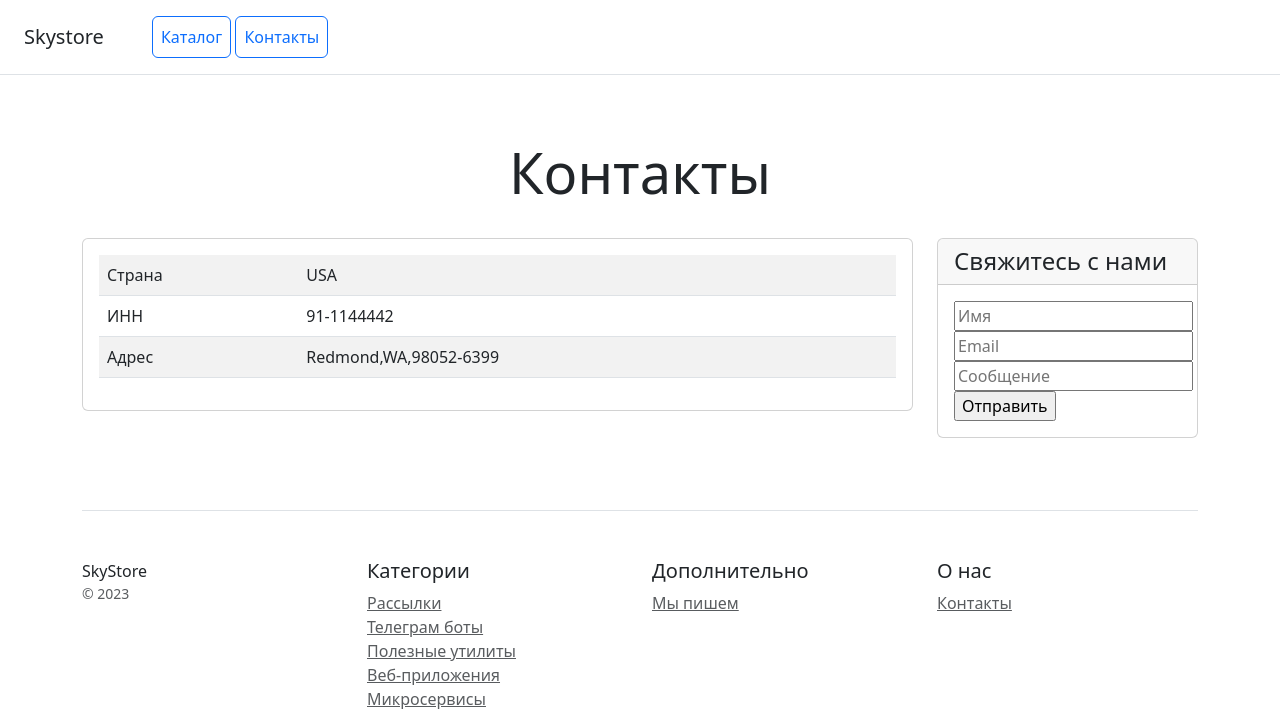
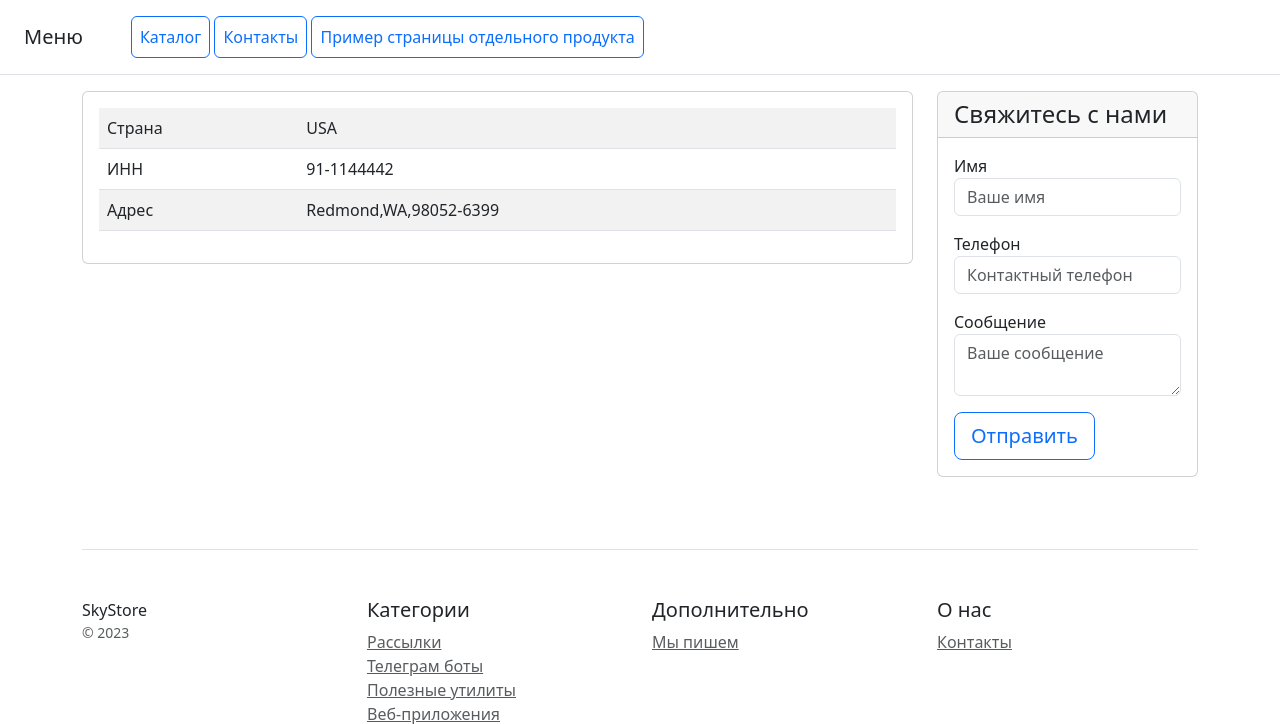
Before and after one commit to ppolindrom/web_hw2, a Django app: page /contacts/ in a window 1280 px wide. Shown: the top 724 px of the page. Run offline with Django 4.2, Linux system fonts and the light colour scheme; parts of the project's set-up code (start-up, migrations or seed data) failed here and were passed over; some libraries are stand-ins or nearby versions.

Commit message:
add new change

```diff
--- a/catalog/templates/catalog/home.html
+++ b/catalog/templates/catalog/base.html
@@ -1,46 +1,33 @@
-<!doctype html>
+{% load static %}
+
+<!DOCTYPE html>
 <html lang="en">
 <head>
     <meta charset="utf-8">
     <meta name="viewport" content="width=device-width, initial-scale=1">
     <title>Skystore</title>
-    <link href="/static/css/bootstrap.min.css" rel="stylesheet">
+
+    <!--bootstrap-->
+    <link href="{% static 'css/bootstrap.min.css' %}" rel="stylesheet">
+
 </head>
 <body>
+<header>
 <div class="d-flex flex-column flex-md-row align-items-center p-3 px-md-4 mb-3 bg-white border-bottom box-shadow">
-    <h5 class="my-0 mr-md-auto font-weight-normal">Skystore</h5>
+    <h5 class="my-0 mr-md-auto font-weight-normal">Меню</h5>
     <nav class="ms-5">
         <a class="p-2 btn btn-outline-primary" href="/">Каталог</a>
         <a class="p-2 btn btn-outline-primary" href="/contacts/">Контакты</a>
+        <a class="p-2 btn btn-outline-primary" href="/product/">Пример страницы отдельного продукта</a>
     </nav>
 </div>
+</header>
+<div class="container">
 
-<div class="pricing-header px-3 py-3 pt-md-5 pb-md-4 mx-auto text-center">
-    <h1 class="display-4">Skystore</h1>
-    <p class="lead">Skystore - это отличный вариант хранения ваших плагинов и примеров кода, который вы бы хотели
-        продать</p>
-</div>
+{% block content%}
 
-<div class="container">
-    <div class="row text-center">
-        <div class="col-3">
-            <div class="card mb-4 box-shadow">
-                <div class="card-header">
-                    <h4 class="my-0 font-weight-normal">Удобный сервис рассылок</h4>
-                </div>
-                <div class="card-body">
-                    <h1 class="card-title pricing-card-title">$ 140</h1>
-                    <ul class="list-unstyled mt-3 mb-4 text-start m-3">
-                        <li>- Неограниченная лицензия</li>
-                        <li>- Поддержка</li>
-                        <li>- Установка на сервер</li>
-                        <li>- Получение обновлений</li>
-                    </ul>
-                    <button type="button" class="btn btn-lg btn-block btn-outline-primary">Купить</button>
-                </div>
-            </div>
-        </div>
-    </div>
+
+{% endblock %}
 
     <footer class="pt-4 my-md-5 pt-md-5 border-top">
         <div class="row">
--- a/catalog/templates/catalog/contacts.html
+++ b/catalog/templates/catalog/contacts.html
@@ -1,25 +1,6 @@
-<!doctype html>
-<html lang="en">
-<head>
-    <meta charset="utf-8">
-    <meta name="viewport" content="width=device-width, initial-scale=1">
-    <title>Skystore</title>
-    <link href="/static/css/bootstrap.min.css" rel="stylesheet">
-</head>
-<body>
-<div class="d-flex flex-column flex-md-row align-items-center p-3 px-md-4 mb-3 bg-white border-bottom box-shadow">
-    <h5 class="my-0 mr-md-auto font-weight-normal">Skystore</h5>
-    <nav class="ms-5">
-        <a class="p-2 btn btn-outline-primary" href="/">Каталог</a>
-        <a class="p-2 btn btn-outline-primary" href="/contacts/">Контакты</a>
-    </nav>
-</div>
+{% extends 'catalog/base.html' %}
 
-<div class="pricing-header px-3 py-3 pt-md-5 pb-md-4 mx-auto text-center">
-    <h1 class="display-4">Контакты</h1>
-</div>
-
-<div class="container">
+    {% block content%}
     <div class="row text-start">
         <div class="col-lg-9 col-md-6 col-sm-12">
             <div class="card mb-4 box-shadow">
@@ -47,51 +28,25 @@
                     <h4 class="my-0 font-weight-normal">Свяжитесь с нами</h4>
                 </div>
                 <div class="card-body">
-                    <form method="post">
+                    <form method="post" action="" class="form-floating">
                         {% csrf_token %}
-                        <input type="text" name="name" placeholder="Имя" /><br>
-                        <input type="email" name="email" placeholder="Email" /><br>
-                        <input name="message" placeholder="Сообщение"><br>
-                        <input type="submit" value="Отправить" />
+                        <div class="mb-3">
+                            <label for="name">Имя</label>
+                            <input type="text" name="name" class="form-control" id="name" placeholder="Ваше имя" required>
+                        </div>
+                        <div class="mb-3">
+                            <label for="phone">Телефон</label>
+                            <input type="text" name="phone" class="form-control" id="phone" placeholder="Контактный телефон" required>
+                        </div>
+                        <div class="mb-3">
+                            <label for="message">Сообщение</label>
+                            <textarea type="text" name="message" class="form-control" id="message" placeholder="Ваше сообщение" required></textarea>
+                        </div>
 
+                    <button type="submit" class="btn btn-lg btn-block btn-outline-primary">Отправить</button>
                     </form>
                 </div>
             </div>
         </div>
     </div>
-
-    <footer class="pt-4 my-md-5 pt-md-5 border-top">
-        <div class="row">
-            <div class="col-12 col-md">
-                SkyStore
-                <small class="d-block mb-3 text-muted">&copy; 2023</small>
-            </div>
-            <div class="col-6 col-md">
-                <h5>Категории</h5>
-                <ul class="list-unstyled text-small">
-                    <li><a class="text-muted" href="#">Рассылки</a></li>
-                    <li><a class="text-muted" href="#">Телеграм боты</a></li>
-                    <li><a class="text-muted" href="#">Полезные утилиты</a></li>
-                    <li><a class="text-muted" href="#">Веб-приложения</a></li>
-                    <li><a class="text-muted" href="#">Микросервисы</a></li>
-                </ul>
-            </div>
-            <div class="col-6 col-md">
-                <h5>Дополнительно</h5>
-                <ul class="list-unstyled text-small">
-                    <li><a class="text-muted" href="#">Мы пишем</a></li>
-                </ul>
-            </div>
-            <div class="col-6 col-md">
-                <h5>О нас</h5>
-                <ul class="list-unstyled text-small">
-                    <li><a class="text-muted" href="/contacts/">Контакты</a></li>
-                </ul>
-            </div>
-        </div>
-    </footer>
-</div>
-
-<script src="/static/js/bootstrap.bundle.min.js"></script>
-</body>
-</html>
+    {% endblock %}
--- a/catalog/urls.py
+++ b/catalog/urls.py
@@ -1,8 +1,9 @@
 from django.urls import path
-
+from . import views
 from catalog.views import index, contacts
 
 urlpatterns = [
-    path('', index),
+    path('', views.index, name='index'),
     path('contacts/', contacts),
+    path('product/<int:product_id>/', views.product_detail, name='product_detail'),
 ]
--- a/catalog/views.py
+++ b/catalog/views.py
@@ -1,19 +1,21 @@
-from django.shortcuts import render
-
+from django.shortcuts import render, get_object_or_404
+from .models import Product
 
 def index(request):
-    """Контроллер, который отвечает за отображение домашней страницы."""
-
-    return render(request, 'catalog/home.html')
+    products = Product.objects.all()
+    return render(request, 'catalog/index.html', {'products': products})
 
 
 def contacts(request):
     """Контроллер, который отвечает за отображение контактной информации."""
-
     if request.method == 'POST':
         name = request.POST.get('name')
         email = request.POST.get('email')
         message = request.POST.get('message')
         print(f'{name} ({email}): {message}')
+    return render(request, 'catalog/contacts.html')
 
-    return render(request, 'catalog/contacts.html')
+def product_detail(request, product_id):
+    # Получаем информацию о товаре по его ID
+    product = get_object_or_404(Product, pk=product_id)
+    return render(request, 'catalog/product_detail.html', {'product': product})
--- a/config/settings.py
+++ b/config/settings.py
@@ -122,6 +122,10 @@ USE_TZ = True
 
 STATIC_URL = 'static/'
 
+STATICFILES_DIRS = (
+    BASE_DIR / 'static',
+)
+
 # Default primary key field type
 # https://docs.djangoproject.com/en/4.2/ref/settings/#default-auto-field
 
```
Also changed, not shown: catalog/management/commands/fill_database.py (+10 -10 lines), catalog/templates/catalog/index.html (added, +29 -0 lines), catalog/templates/catalog/product_detail.html (added, +23 -0 lines), media/123.jpeg (added).
